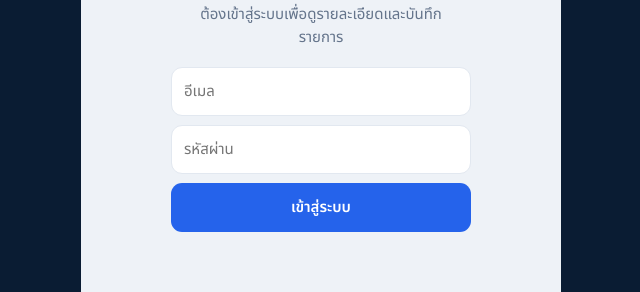
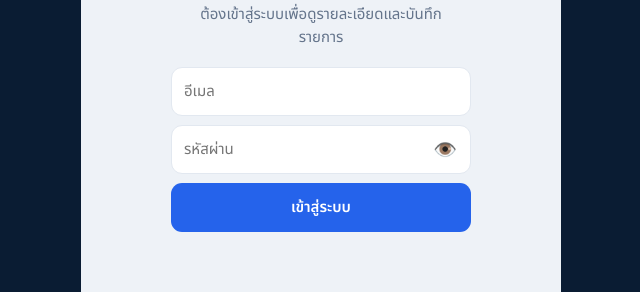
Before and after one commit to kantapat0263-ship-it/stock-tools-lake, a plain HTML site: page s.html in a window 1280 px wide. Shown: the part 167-459 px from the top of the page, 319-959 px from the left. Drawn offline with nearby package versions, Linux system fonts and the light colour scheme.

Commit message:
login มือถือ: ปุ่มตาแสดง/ซ่อนรหัสผ่าน

```diff
--- a/s.html
+++ b/s.html
@@ -352,7 +352,7 @@ function screenLogin(){
     <div style="margin:6px 0 18px;max-width:280px">ต้องเข้าสู่ระบบเพื่อดูรายละเอียดและบันทึกรายการ</div>
     <div style="width:100%;max-width:300px;text-align:left">
       <input class="inp" id="le" type="email" placeholder="อีเมล" autocomplete="username">
-      <input class="inp" id="lp" type="password" placeholder="รหัสผ่าน" autocomplete="current-password">
+      <div style="position:relative"><input class="inp" id="lp" type="password" placeholder="รหัสผ่าน" autocomplete="current-password" style="padding-right:46px"><button type="button" aria-label="แสดงรหัสผ่าน" onclick="const i=document.getElementById('lp'),s=i.type==='password';i.type=s?'text':'password';this.textContent=s?'🙈':'👁️';this.setAttribute('aria-label',s?'ซ่อนรหัสผ่าน':'แสดงรหัสผ่าน')" style="position:absolute;right:4px;top:0;bottom:9px;display:flex;align-items:center;background:none;border:0;cursor:pointer;font-size:19px;padding:0 10px;line-height:1">👁️</button></div>
       <button class="btn primary" style="background:var(--blue)" onclick="doLogin()">เข้าสู่ระบบ</button>
       <div id="lmsg" class="muted" style="font-size:13px;margin-top:10px;text-align:center"></div>
     </div></div>`;
```
